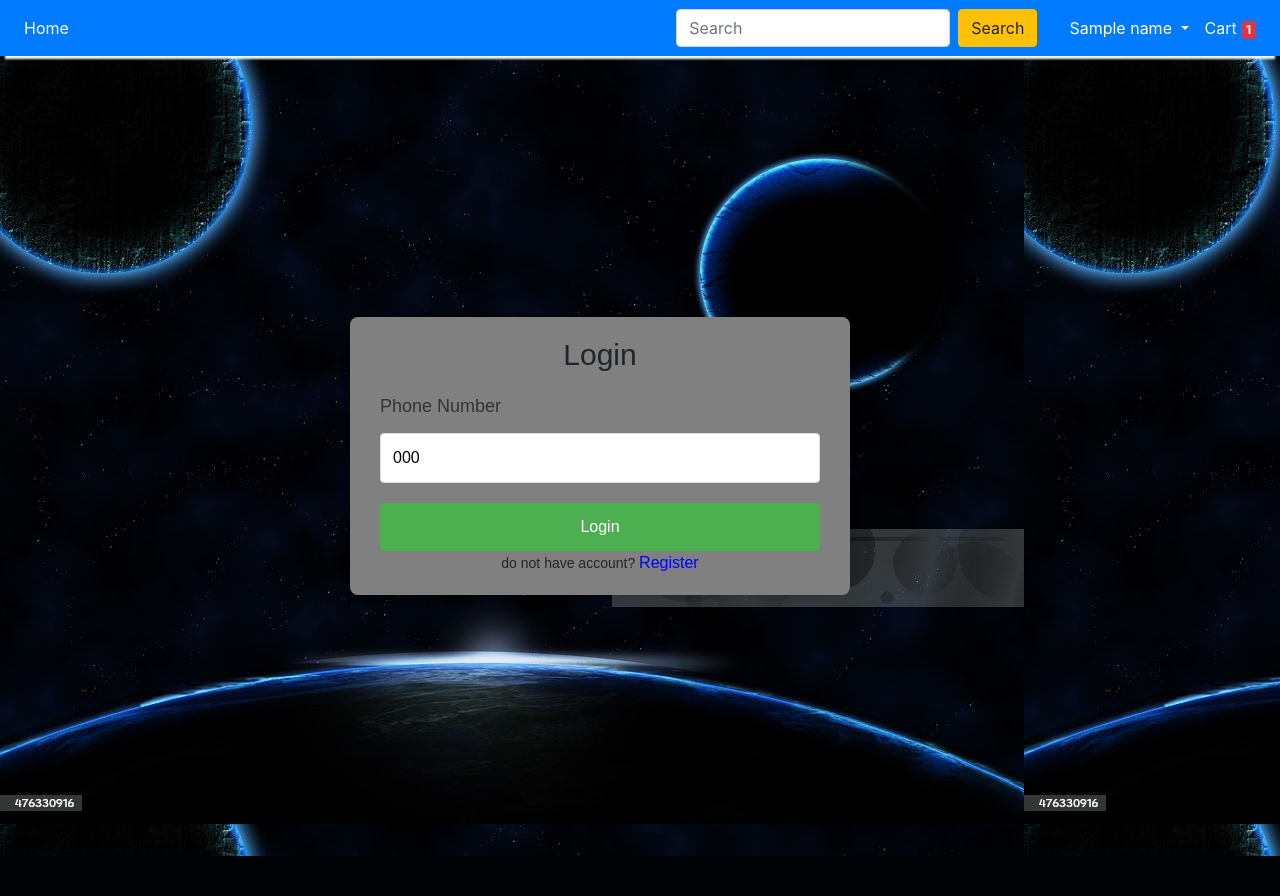
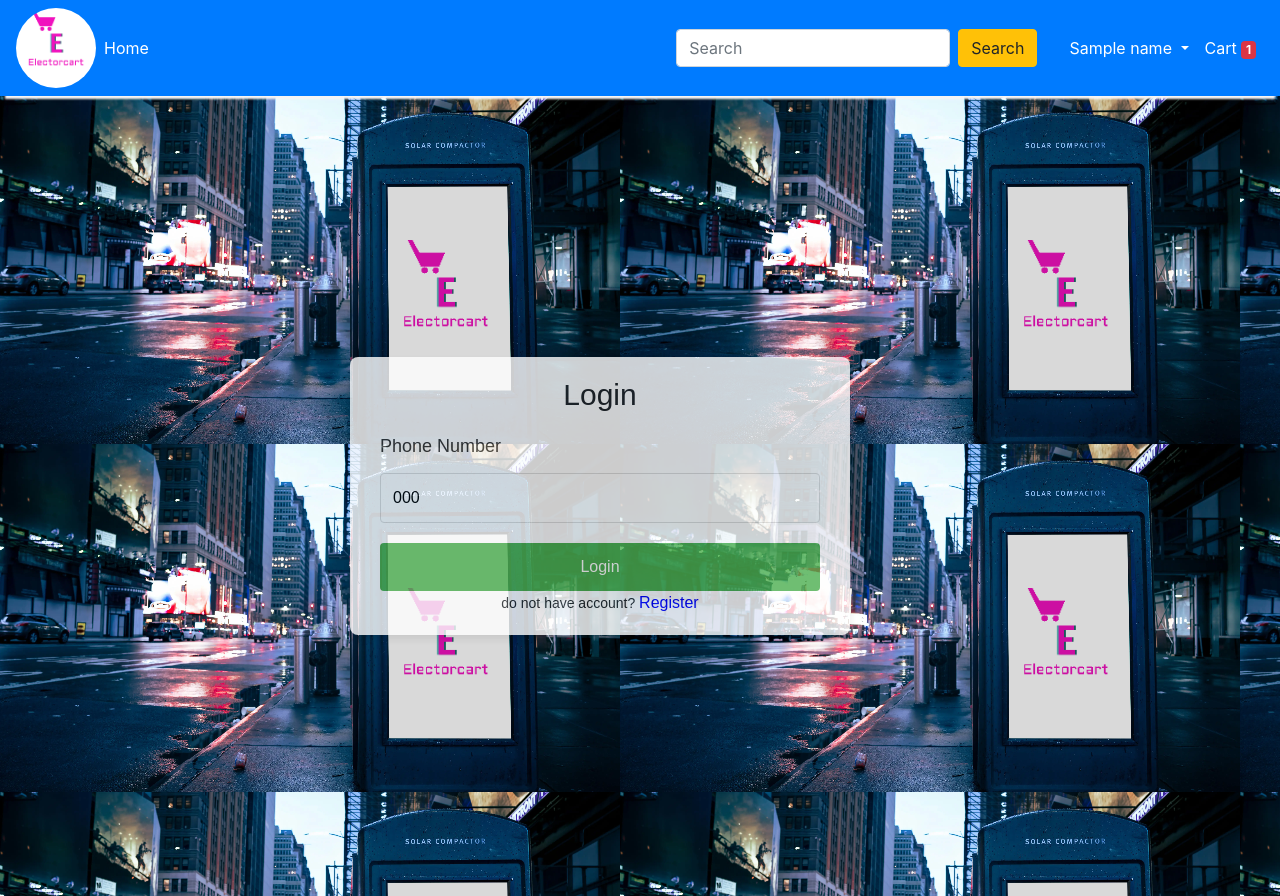
Before and after one commit to param3801/ElectroCart, a Django app: template shopping/store/templates/login.html in a window 1280 px wide. Before the commit the page ends 856 px from the top, so only its background shows below. Run offline with Django 5.2, Linux system fonts and the light colour scheme; the template is opened without the code that fills it: most values are stand-ins (such as "Sample title", 1, 10 or a date in 2020); some libraries are stand-ins or nearby versions.

Commit message:
update images

```diff
--- a/shopping/store/templates/base.html
+++ b/shopping/store/templates/base.html
@@ -44,7 +44,10 @@
          <span class="navbar-toggler-icon"></span>
          </button>
          {% if request.session %}
+
          <div class="collapse navbar-collapse" id="navbarSupportedContent">
+            <td> <img style="height:80px;" class="rounded-circle" src ="{% static 'images/logo12.png' %}" ></td>
+
             <ul class="navbar-nav mr-auto">
                <li class="nav-item active">
                   <a class="nav-link" href="/">Home <span class="sr-only"></span></a>
--- a/shopping/store/templates/login.html
+++ b/shopping/store/templates/login.html
@@ -19,7 +19,9 @@
             font-family: Arial, sans-serif;
             {% comment %} background-color: #f7f7f7; {% endcomment %}
             {% load static %}
-            background-image: url('{% static "images/background.jpg" %}');
+            {% comment %} background-image: url('{% static "images/background.jpg" %}'); {% endcomment %}
+            background-image: url('{% static "images/login_image.png" %}');
+
 
              display: flex;
             justify-content: center;
@@ -28,7 +30,8 @@
         }
 
         .login-container {
-            background-color: grey;
+            background-color: white;
+            opacity:0.8;
             margin-right:80px;
             padding: 20px 30px;
             border-radius: 8px;
```
Also changed, not shown: shopping/store/static/images/login_image.png (added), shopping/store/static/images/logo12.png (added).
